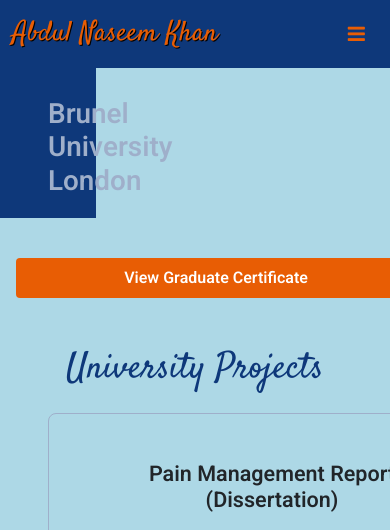
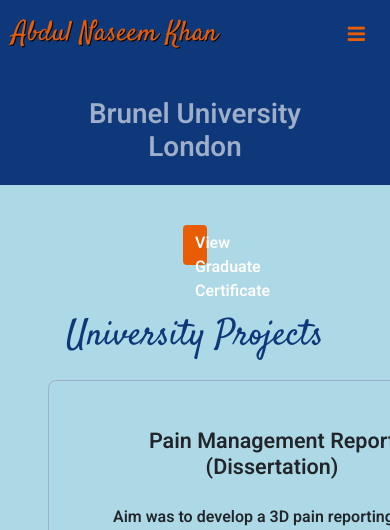
Before and after one commit to abdulnaseem/personal-portfolio, a Django app: page /projects/university_projects/ in a window 390 px wide; the page is wider, and only the part inside the window is pictured. Shown: the top 530 px of that part. Run offline with Django 3.2, Linux system fonts and the light colour scheme; some libraries are stand-ins or nearby versions.

Commit message:
mobile view change

```diff
--- a/static/css/uniproj.css
+++ b/static/css/uniproj.css
@@ -72,7 +72,7 @@ body > div.container.my-5.d-grid.gap-5.p-5.rounded > div:nth-child(1) > div:nth-
   body {
     background-color: lightblue;
   }
-  #header{
+  #grad-cert-link{
     width:20px;
   }
 }
```
